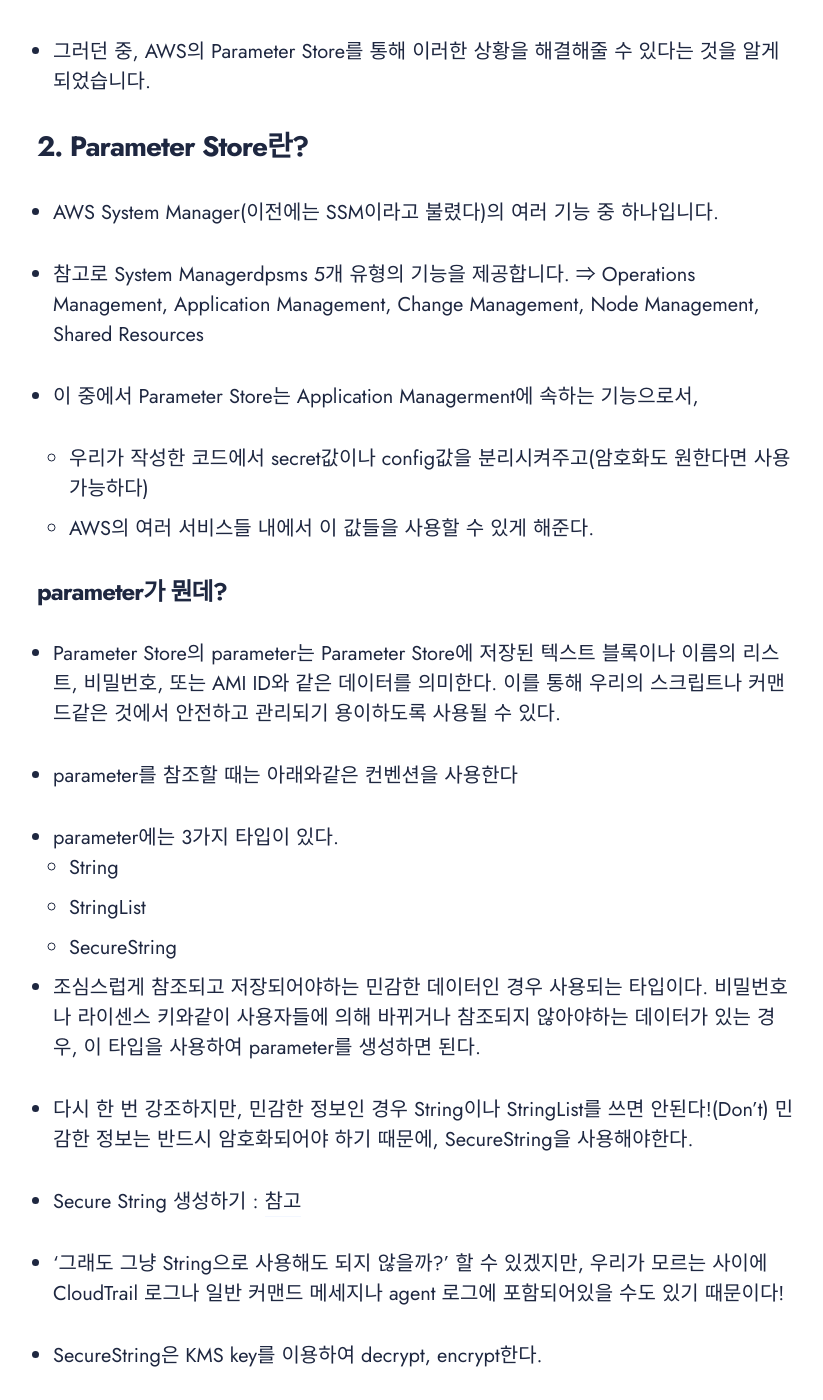
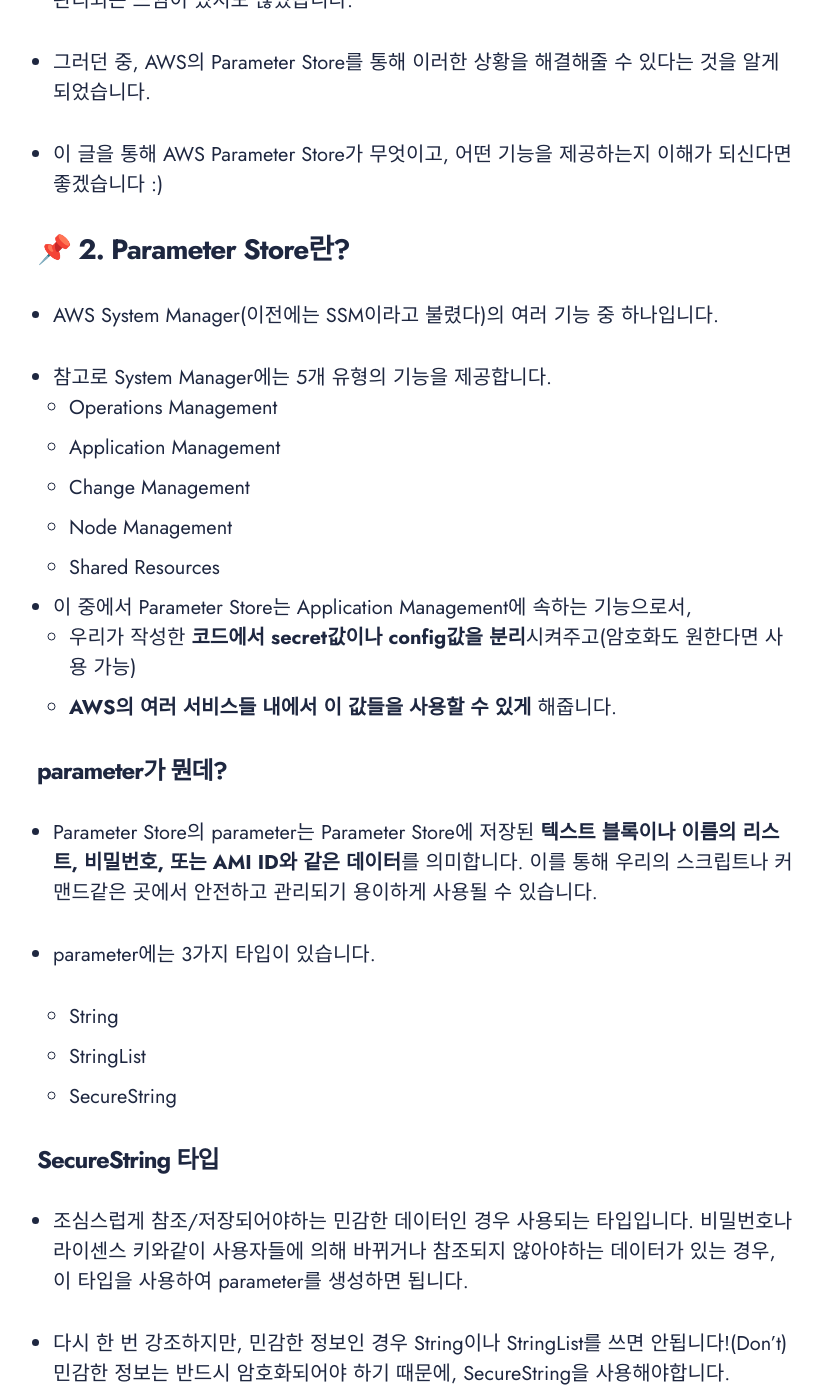
Before and after one commit to itmobrain/itmobrain.github.io, a Jekyll site: the page built from _posts/2021-08-10-aws-ssm-parameter-store.md, in a window 1280 px wide and 1400 px high, scrolled down 1075 px. Shown: the whole window, without its empty margins (223-1046 px from the left). Built offline with Jekyll 4.4.1, drawn with Linux system fonts in a browser that asks for light colours; nearby versions of some CDN libraries; some of the changed text lies outside the part shown.

Commit message:
AWS Parameter Store 내용 수정(1)

```diff
--- a/_posts/2021-08-10-aws-ssm-parameter-store.md
+++ b/_posts/2021-08-10-aws-ssm-parameter-store.md
@@ -10,52 +10,57 @@
 categories:
 - aws
 ---
-## 1. 읽기 전에
-> 본 글에서는 AWS의 System Manager(구 SSM) 전체를 다루는 것이 아닌, 기능의 일부인 Parameter Store에 대해 설명합니다.
+## 📌 1. 읽기 전에
+> <cite>본 글에서는 AWS의 System Manager(구 SSM) 전체를 다루는 것이 아닌, 기능의 일부인 Parameter Store에 대해 설명합니다.</cite>
 
-- 코드를 작성하다보면 github 레포지터리에 올라가기에는 민감한 정보들(주로 config 값들)을 어떻게 관리해야할까, 한 번쯤은 고민해보셨을 겁니다. 이러한 상황에 익숙하지 않은 시절에는 별도의 파일을 만든 뒤 .gitignore 파일에 추가하여 레포지터리에는 업로드되지 않도록 하던 시절도 있었습니다 -_-;;
+- 코드를 작성하다보면 github 레파지토리에 올라가기에는 민감한 정보들(주로 config 값들)을 어떻게 관리해야할까, 한 번쯤은 고민해보셨을 겁니다.
+
+- 저 또한 이러한 상황에 익숙하지 않은 시절에는 별도의 파일을 만든 뒤 .gitignore 파일에 추가하여 레포지터리에는 업로드되지 않도록 하던 시절도 있었습니다 -_-;;
 
 - 하지만 이러한 경우 협업 과정에서 공유하는 과정이 번거롭기도 하고, 그렇다고 안전하게 관리되는 느낌이 있지도 않았습니다.
 
 - 그러던 중, AWS의 Parameter Store를 통해 이러한 상황을 해결해줄 수 있다는 것을 알게 되었습니다.
 
-## 2. Parameter Store란?
+- 이 글을 통해 AWS Parameter Store가 무엇이고, 어떤 기능을 제공하는지 이해가 되신다면 좋겠습니다 :)
+
+## 📌 2. Parameter Store란?
 - AWS System Manager(이전에는 SSM이라고 불렸다)의 여러 기능 중 하나입니다.
 
-- 참고로 System Managerdpsms 5개 유형의 기능을 제공합니다.
-  ⇒ Operations Management, Application Management, Change Management, Node Management, Shared Resources
+- 참고로 System Manager에는 5개 유형의 기능을 제공합니다.
+  - Operations Management
+  - Application Management
+  - Change Management
+  - Node Management
+  - Shared Resources
 
-- 이 중에서 Parameter Store는 Application Managerment에 속하는 기능으로서,
-    - 우리가 작성한 코드에서 secret값이나 config값을 분리시켜주고(암호화도 원한다면 사용 가능하다)
-    - AWS의 여러 서비스들 내에서 이 값들을 사용할 수 있게 해준다.
+- 이 중에서 Parameter Store는 Application Management에 속하는 기능으로서,
+    - 우리가 작성한 **코드에서 secret값이나 config값을 분리**시켜주고(암호화도 원한다면 사용 가능)
+    - **AWS의 여러 서비스들 내에서 이 값들을 사용할 수 있게** 해줍니다.
 
 
 ### parameter가 뭔데?
-- Parameter Store의 parameter는 Parameter Store에 저장된 텍스트 블록이나 이름의 리스트, 비밀번호, 또는 AMI ID와 같은 데이터를 의미한다. 이를 통해 우리의 스크립트나 커맨드같은 것에서 안전하고 관리되기 용이하도록 사용될 수 있다.
+- Parameter Store의 parameter는 Parameter Store에 저장된 **텍스트 블록이나 이름의 리스트, 비밀번호, 또는 AMI ID와 같은 데이터**를 의미합니다. 이를 통해 우리의 스크립트나 커맨드같은 곳에서 안전하고 관리되기 용이하게 사용될 수 있습니다.
 
-- parameter를 참조할 때는 아래와같은 컨벤션을 사용한다
-
-  {{ssm:parameter-name}}
-
-- parameter에는 3가지 타입이 있다.
+- parameter에는 3가지 타입이 있습니다.
     - String
     - StringList
     - SecureString
 
-- 조심스럽게 참조되고 저장되어야하는 민감한 데이터인 경우 사용되는 타입이다. 비밀번호나 라이센스 키와같이 사용자들에 의해 바뀌거나 참조되지 않아야하는 데이터가 있는 경우, 이 타입을 사용하여 parameter를 생성하면 된다.
+### SecureString 타입
+- 조심스럽게 참조/저장되어야하는 민감한 데이터인 경우 사용되는 타입입니다. 비밀번호나 라이센스 키와같이 사용자들에 의해 바뀌거나 참조되지 않아야하는 데이터가 있는 경우, 이 타입을 사용하여 parameter를 생성하면 됩니다.
 
-- 다시 한 번 강조하지만, 민감한 정보인 경우 String이나 StringList를 쓰면 안된다!(Don't) 민감한 정보는 반드시 암호화되어야 하기 때문에, SecureString을 사용해야한다.
+- 다시 한 번 강조하지만, 민감한 정보인 경우 String이나 StringList를 쓰면 안됩니다!(Don't) 민감한 정보는 반드시 암호화되어야 하기 때문에, SecureString을 사용해야합니다.
+
+- '그래도 그냥 String으로 사용해도 되지 않을까?' 할 수 있겠지만, 우리가 모르는 사이에 CloudTrail 로그나 일반 커맨드 메세지나 agent 로그에 포함되어있을 수도 있습니다.
 
 - Secure String 생성하기 : [참고](https://docs.aws.amazon.com/systems-manager/latest/userguide/param-create-cli.html#param-create-cli-securestring)
-
-- '그래도 그냥 String으로 사용해도 되지 않을까?' 할 수 있겠지만, 우리가 모르는 사이에 CloudTrail 로그나 일반 커맨드 메세지나 agent 로그에 포함되어있을 수도 있기 때문이다!
 
 - SecureString은 KMS key를 이용하여 decrypt, encrypt한다.
 
 - 다양한 AWS 내의 서비스에서 사용될 수 있다. 심지어는 람다에서도 사용될 수 있다!
 
 
-## 3. 사용해보기
+## 📌 3. 사용해보기
 > python 코드 내에서의 사용을 예시로 설명합니다.
 
 - AWS의 System Manager > 좌측 메뉴에서 Parameter Store 클릭 > Create parameter 클릭 > Name에 parameter 이름 입력 > Type 선택 및 Value 입력
```
